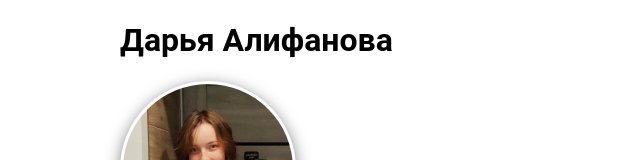
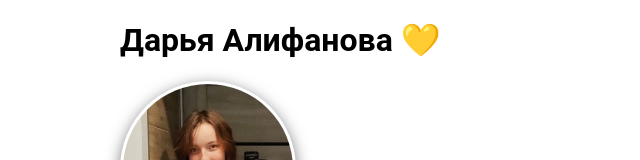
Before and after one commit to alifasha-qa/CV, a plain HTML site: page index.html in a window 1280 px wide. Shown: the top 160 px of the page, without its empty margins (0-640 px from the left). Drawn offline with Linux system fonts and the light colour scheme.

Commit message:
add_emoji

```diff
--- a/index.html
+++ b/index.html
@@ -7,7 +7,7 @@
 </head>
 
 <body class="container">
-		<h1>Дарья Алифанова</h1>
+		<h1>Дарья Алифанова 💛</h1>
 
 		<div class="item">
 			<img class="photo" src="me1.jpg" width="170" height="170" alt="фото">
```
